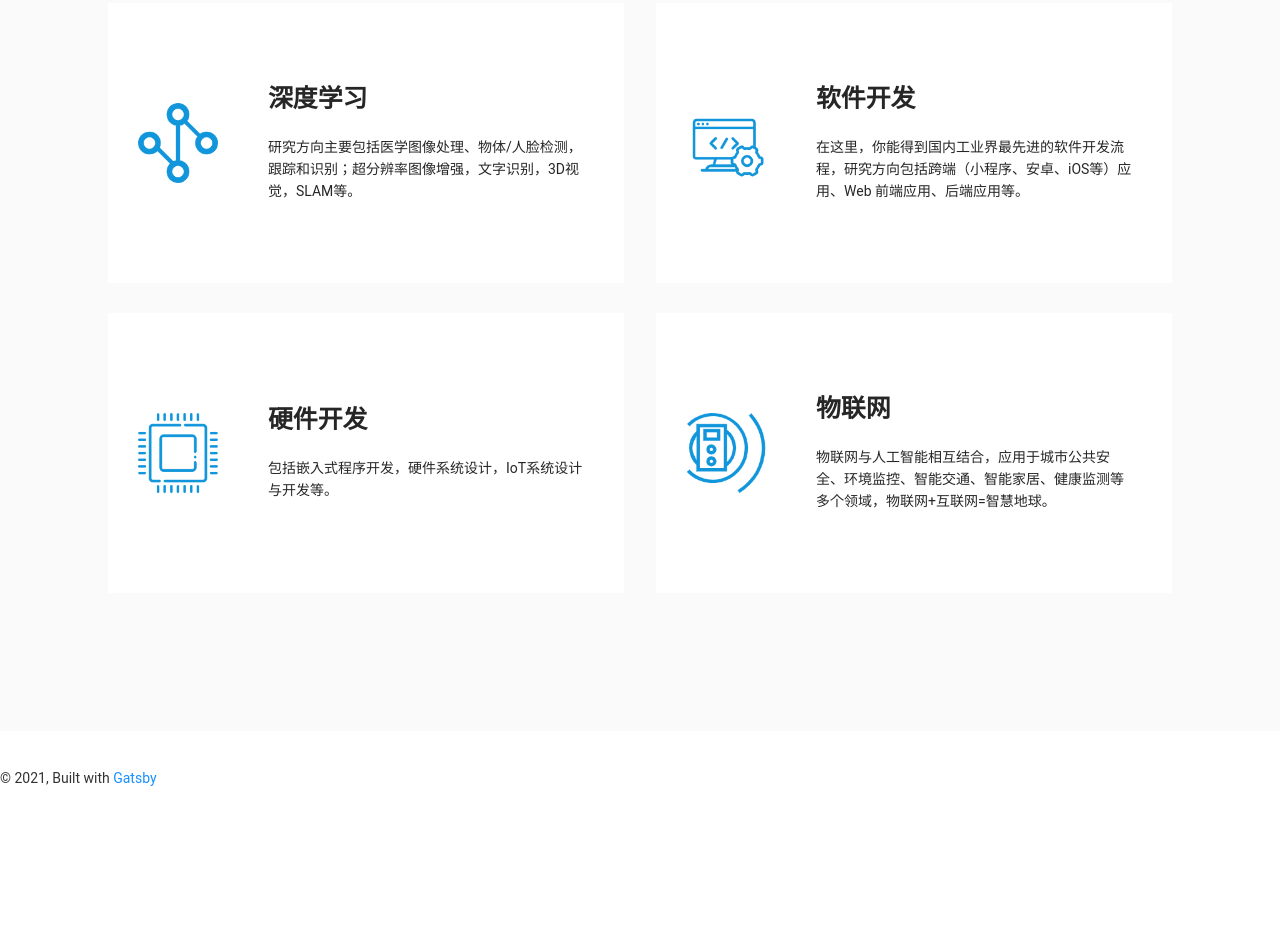
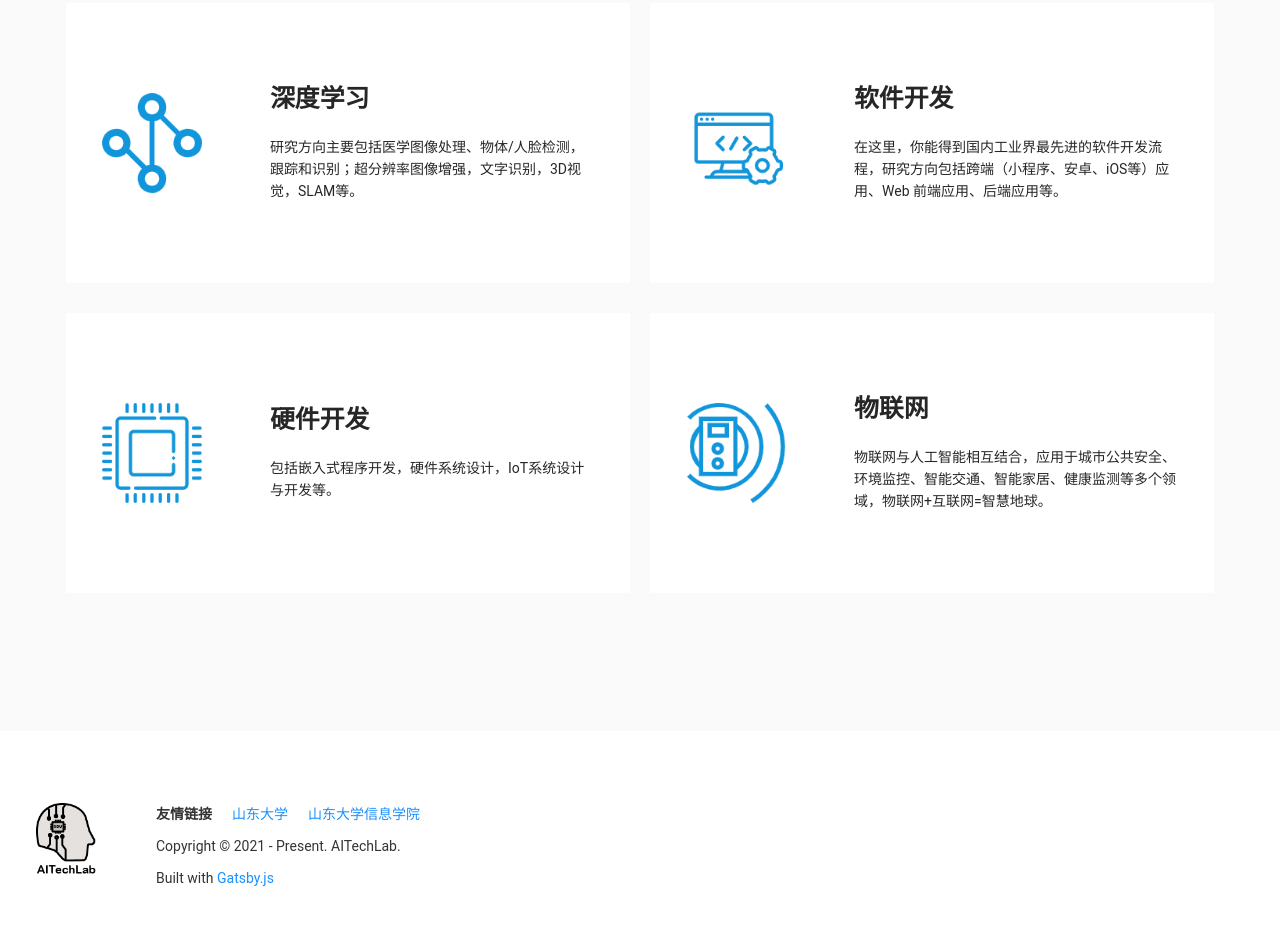
Before and after one commit to luhc228/aitechlab-site, a Gatsby site: page / in a window 1280 px wide. Shown: the part 1009-1952 px from the top of the page. Before the commit the page ends 1798 px from the top, so only its background shows below. Built offline with nearby package versions, Linux system fonts and the light colour scheme; Gatsby itself is replaced by a stand-in of ours.

Commit message:
feat: footer

```diff
--- a/src/components/Footer.tsx
+++ b/src/components/Footer.tsx
@@ -1,15 +1,40 @@
 import React from "react";
+import { Link } from 'gatsby';
+import { StaticImage } from 'gatsby-plugin-image';
 
 function Footer() {
   return (
     <footer
       style={{
-        marginTop: `2rem`,
+        margin: `2rem 0`,
+        display: 'flex',
+        padding: `2rem 2rem 3rem 2rem`,
       }}
     >
-      © {new Date().getFullYear()}, Built with
-      {` `}
-      <a href="https://www.gatsbyjs.com">Gatsby</a>
+      <div
+        style={{ backgroundSize: 'contain', maxHeight: '60px', maxWidth: '60px' }}
+      >
+        <StaticImage src="../assets/images/logo2.png" alt="logo" />
+      </div>
+      <div style={{ marginLeft: 60 }}>
+        <div style={{ display: 'flex', marginBottom: 10 }}>
+          <div style={{ fontWeight: 600 }}>友情链接</div>
+          <Link style={{ marginLeft: 20 }} to="https://www.sdu.edu.cn">
+            山东大学
+          </Link>
+          <Link style={{ marginLeft: 20 }} to="https://www.ise.sdu.edu.cn/">
+            山东大学信息学院
+          </Link>
+        </div>
+        <div style={{ marginBottom: 10 }}>
+          Copyright © 2021 - Present. AITechLab.
+        </div>
+        <div>
+          Built with
+          {` `}
+          <a href="https://www.gatsbyjs.com">Gatsby.js</a>
+        </div>
+      </div>
     </footer>
   );
 }
--- a/src/components/ResearchField/index.module.scss
+++ b/src/components/ResearchField/index.module.scss
@@ -6,17 +6,21 @@
   padding: 0 30px;
   margin-bottom: 30px;
 
+  .col {
+    display: flex;
+    flex-direction: column;
+    justify-content: center;
+  }
+
   .image {
-    width: 80px;
-    height: 80px;
+    max-width: 100px;
+    max-height: 100px;
     background-size: contain;
   }
 
   .content {
     display: flex;
     flex-direction: column;
-    margin-left: 50px;
-    max-width: 70%;
 
     h3 {
       margin-bottom: 24px;
--- a/src/components/ResearchField/index.tsx
+++ b/src/components/ResearchField/index.tsx
@@ -1,5 +1,5 @@
 import React from 'react';
-import { List } from 'antd';
+import { List, Card, Row, Col } from 'antd';
 import { GatsbyImage, getImage } from 'gatsby-plugin-image';
 import { useStaticQuery, graphql } from 'gatsby';
 import * as styles from './index.module.scss';
@@ -32,6 +32,7 @@ function ResearchField() {
         grid={{
           column: 2,
           gutter: 32,
+          xs: 1,
           sm: 1,
           md: 2,
         }}
@@ -40,7 +41,7 @@ function ResearchField() {
           const { node } = item;
           return (
             <List.Item key={node.title}>
-              <Card {...node} />
+              <CustomCard {...node} />
             </List.Item>
           );
         }}
@@ -49,17 +50,19 @@ function ResearchField() {
   );
 }
 
-const Card = ({ alt, content, title, img }) => {
+const CustomCard = ({ alt, content, title, img }) => {
   const image = getImage(img);
 
   return (
-    <div className={styles.card}>
-      <GatsbyImage className={styles.image} image={image} alt={alt} />
-      <div className={styles.content}>
+    <Row className={styles.card} gutter={12}>
+      <Col span={8} className={styles.col}>
+        <GatsbyImage className={styles.image} image={image} alt={alt} />
+      </Col>
+      <Col span={16} className={styles.content}>
         <h3>{title}</h3>
         <div>{content}</div>
-      </div>
-    </div>
+      </Col>
+    </Row>
   );
 };
 export default ResearchField;
--- a/src/pages/index.module.scss
+++ b/src/pages/index.module.scss
@@ -3,7 +3,7 @@
   flex-direction: column;
   align-items: center;
   background: #fafafa;
-  padding: 6rem;
+  padding: 6rem 4rem;
 
   h2 {
     margin-bottom: 4rem;
--- a/src/pages/index.tsx
+++ b/src/pages/index.tsx
@@ -17,14 +17,12 @@ const IndexPage = () => {
 
   return (
     <Layout>
-      <Seo title="Home" />
+      <Seo title="首页" />
       <Banner scrollToContent={scrollToContent} />
       <div ref={separator} />
       <div className={styles.researchField}>
         <h2>研究领域</h2>
-        <div className={styles.cards}>
-          <ResearchField />
-        </div>
+        <ResearchField />
       </div>
     </Layout>
   );
```
Also changed, not shown: src/assets/images/logo2.png (added).
